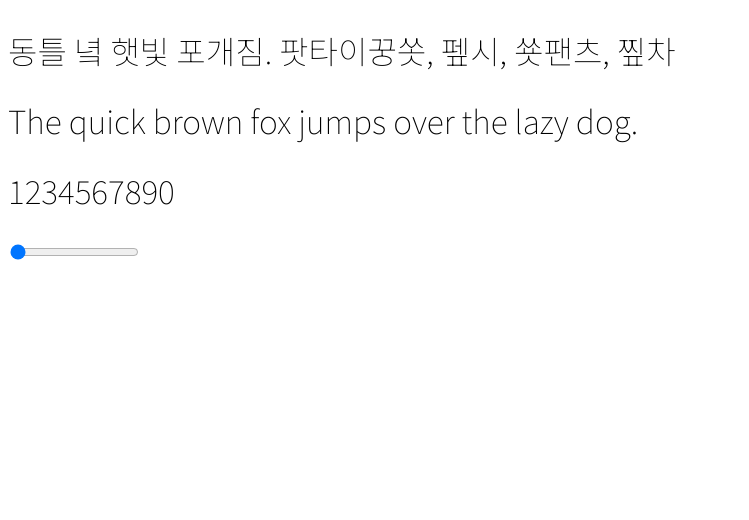
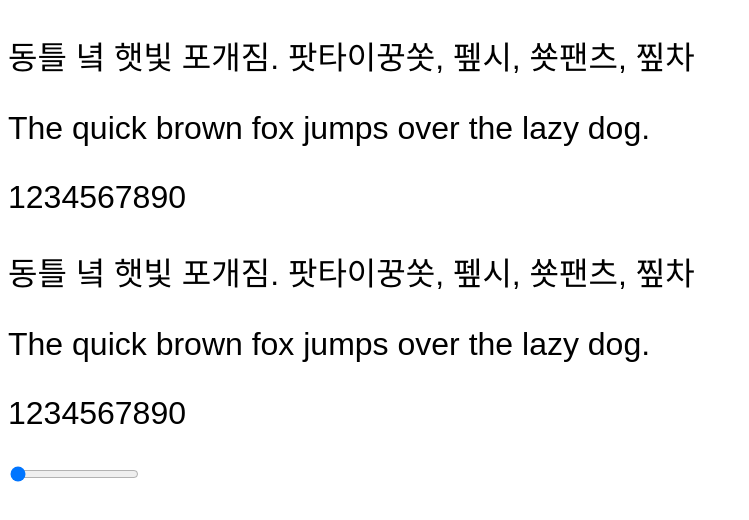
Before and after one commit to akngs/noto-sans-kr-var-distilled, a plain HTML site: page index.html in a window 1280 px wide. Shown: the whole page, without its empty margins (0-749 px from the left). Drawn offline with Linux system fonts and the light colour scheme; a web font is replaced by a local one.

Commit message:
feat: 세리프 추가, gh-pages 발행

```diff
--- a/demo.html
+++ b/index.html
@@ -10,14 +10,23 @@
             font-family: 'Noto Sans KR Distilled';
             src: url('./NotoSansKR-VF-distilled.woff2') format('woff2');
         }
+        @font-face {
+            font-family: 'Noto Serif KR Distilled';
+            src: url('./NotoSerifKR-VF-distilled.woff2') format('woff2');
+        }
 
         .playground {
             --weight: 100;
-
-            font-family: 'Noto Sans KR Distilled', sans-serif;
             font-variation-settings: 'wght' var(--weight);
             font-size: 2rem;
         }
+        .serif {
+            font-family: 'Noto Serif KR Distilled', sans-serif;
+        }
+        .sans {
+            font-family: 'Noto Sans KR Distilled', sans-serif;
+        }
+
     </style>
     <script>
         window.addEventListener('DOMContentLoaded', () => {
@@ -33,9 +42,16 @@
 </head>
 <body>
     <div class="playground">
-        <p>동틀 녘 햇빛 포개짐. 팟타이꿍쏫, 펲시, 쑛팬츠, 찦차</p>
-        <p>The quick brown fox jumps over the lazy dog.</p>
-        <p>1234567890</p>
+        <div class="serif">
+            <p>동틀 녘 햇빛 포개짐. 팟타이꿍쏫, 펲시, 쑛팬츠, 찦차</p>
+            <p>The quick brown fox jumps over the lazy dog.</p>
+            <p>1234567890</p>
+        </div>
+        <div class="sans">
+            <p>동틀 녘 햇빛 포개짐. 팟타이꿍쏫, 펲시, 쑛팬츠, 찦차</p>
+            <p>The quick brown fox jumps over the lazy dog.</p>
+            <p>1234567890</p>
+        </div>
     </div>
     <input type="range" min="100" max="900" value="100" step="10" id="weight">
 </body>
```
Also changed, not shown: NotoSansKR-VF-distilled.woff2 (deleted), 3 other files.
